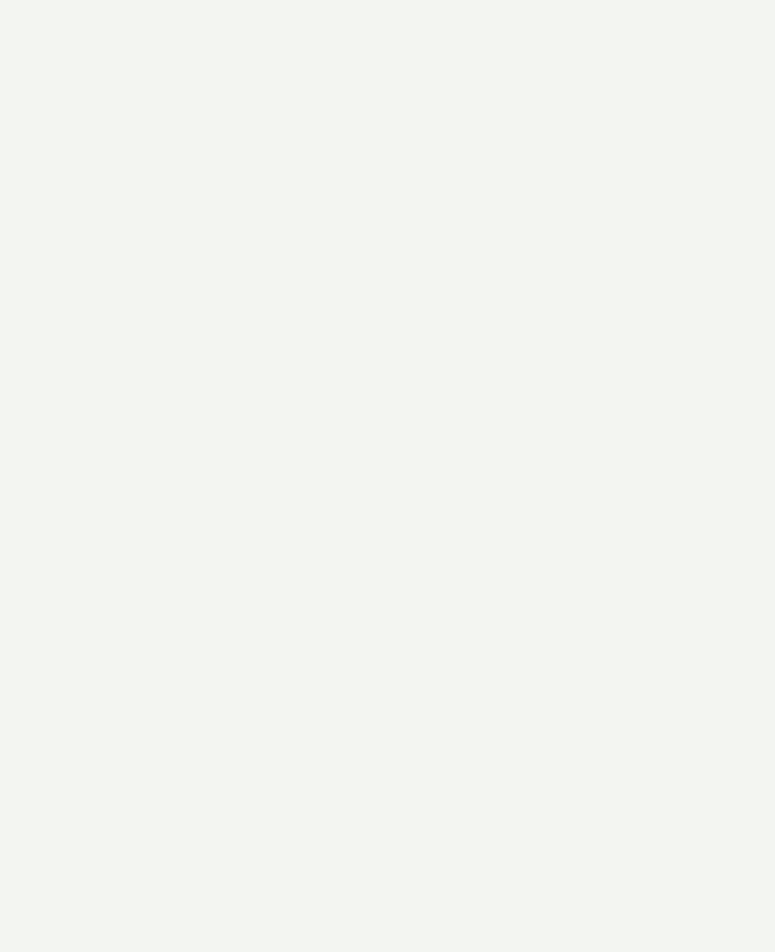
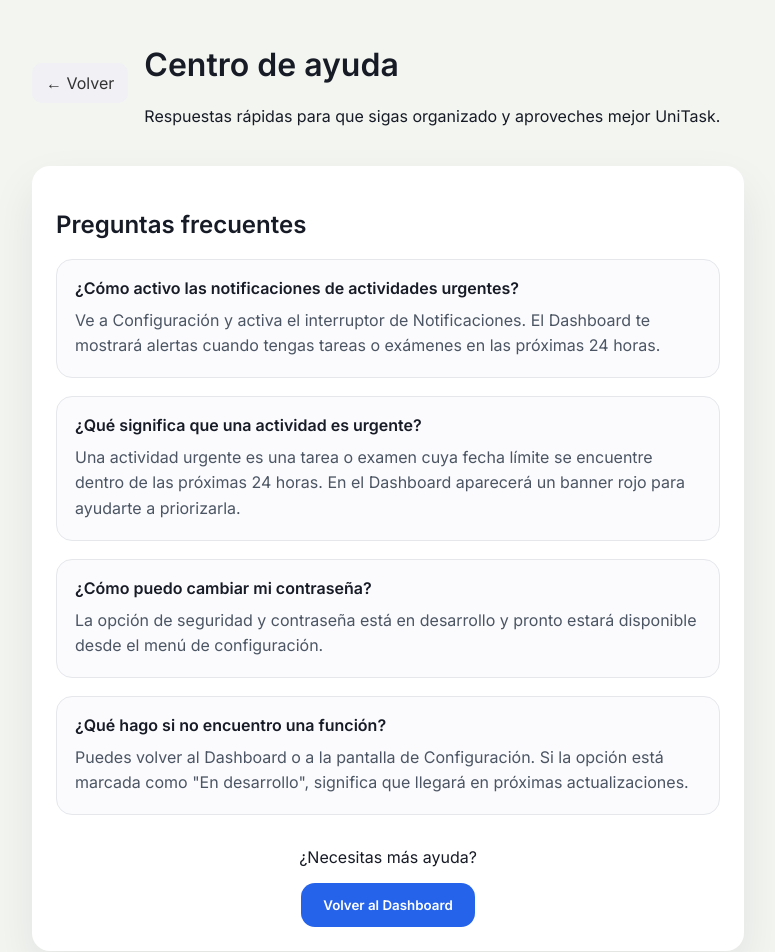
Before and after one commit to Amiddala/unitask-app, a React (Vite) app: page /ayuda in a window 1280 px wide. Before the commit this address had no page. Shown: the top 952 px of the page, without its empty margins (252-1027 px from the left). Before the commit the page ends 800 px from the top, so only its background shows below. Built offline with nearby package versions, Linux system fonts and the light colour scheme.

Commit message:
Added not found screen

```diff
--- a/src/App.jsx
+++ b/src/App.jsx
@@ -10,6 +10,8 @@ import EditAccountScreen from './pages/EditAccountScreen/EditAccountScreen';
 import TaskDetailScreen from './pages/TaskDetailScreen/TaskDetailScreen';
 import ExamsScreen from './pages/ExamsScreen/ExamsScreen';
 import GroupsScreen from './pages/GroupsScreen/GroupsScreen';
+import HelpScreen from './pages/HelpScreen/HelpScreen';
+import NotImplementedScreen from './pages/NotImplementedScreen/NotImplementedScreen';
 import ProtectedRoute from './components/ProtectedRoute/ProtectedRoute';
 import './App.css';
 
@@ -87,7 +89,15 @@ function App() {
           </ProtectedRoute>
         }
       />
-
+      <Route path="/ayuda" element={<HelpScreen />} />
+      <Route
+        path="/en-desarrollo"
+        element={
+          <ProtectedRoute>
+            <NotImplementedScreen />
+          </ProtectedRoute>
+        }
+      />
     </Routes>
   );
 }
--- a/src/components/shared/ForgotPasswordLink.jsx
+++ b/src/components/shared/ForgotPasswordLink.jsx
@@ -1,11 +1,12 @@
+import { useNavigate } from 'react-router-dom';
 import './ForgotPasswordLink.css';
 
 function ForgotPasswordLink() {
+  const navigate = useNavigate();
+
   const handleClick = (e) => {
     e.preventDefault();
-    // Mock: sin flujo de recuperación real todavía
-    console.log('Recuperación de contraseña: flujo no implementado (mock)');
-    alert('La recuperación de contraseña estará disponible próximamente.');
+    navigate('/ayuda');
   };
 
   return (
--- a/src/pages/ExamsScreen/ExamsScreen.jsx
+++ b/src/pages/ExamsScreen/ExamsScreen.jsx
@@ -138,7 +138,7 @@ export default function ExamsScreen() {
         )}
 
         {/* Botón Acción Flotante */}
-        <FloatingActionButton onClick={() => alert('Crear Examen próximamente')} />
+        <FloatingActionButton onClick={() => navigate('/en-desarrollo')} />
 
         <BottomNavBar activeTab='examenes'/>
         </div>
--- a/src/pages/GroupsScreen/GroupsScreen.jsx
+++ b/src/pages/GroupsScreen/GroupsScreen.jsx
@@ -145,7 +145,7 @@ export default function GroupsScreen() {
             </div>
         )}
 
-        <FloatingActionButton onClick={() => alert('Crear Nuevo Grupo próximamente')} />
+        <FloatingActionButton onClick={() => navigate('/en-desarrollo')} />
         <BottomNavBar activeTab="grupos" />
         </div>
     );
--- /dev/null
+++ b/src/pages/HelpScreen/HelpScreen.css
@@ -0,0 +1,68 @@
+.help-screen-page {
+  padding: 24px;
+  max-width: 760px;
+  margin: 0 auto;
+}
+
+.help-screen-header {
+  display: flex;
+  align-items: center;
+  gap: 16px;
+  margin-bottom: 24px;
+}
+
+.help-screen__back-button {
+  border: none;
+  background: #f0f0f5;
+  color: #333;
+  font-size: 16px;
+  padding: 10px 14px;
+  border-radius: 10px;
+  cursor: pointer;
+}
+
+.help-screen__content {
+  background: #fff;
+  border-radius: 18px;
+  padding: 24px;
+  box-shadow: 0 20px 45px rgba(14, 24, 40, 0.08);
+}
+
+.help-screen__faq-list {
+  display: grid;
+  gap: 18px;
+  margin-top: 18px;
+}
+
+.help-screen__faq-item {
+  background: #fbfbfd;
+  border-radius: 16px;
+  padding: 18px;
+  border: 1px solid #e5e7eb;
+}
+
+.help-screen__faq-item h3 {
+  margin: 0 0 10px;
+  font-size: 16px;
+}
+
+.help-screen__faq-item p {
+  margin: 0;
+  color: #4b5563;
+  line-height: 1.6;
+}
+
+.help-screen__footer {
+  margin-top: 32px;
+  text-align: center;
+}
+
+.help-screen__cta {
+  border: none;
+  background: #2563eb;
+  color: #fff;
+  padding: 14px 22px;
+  border-radius: 14px;
+  cursor: pointer;
+  font-weight: 600;
+}
--- /dev/null
+++ b/src/pages/HelpScreen/HelpScreen.jsx
@@ -0,0 +1,64 @@
+import { useNavigate } from 'react-router-dom';
+import './HelpScreen.css';
+
+function HelpScreen() {
+  const navigate = useNavigate();
+
+  const faqs = [
+    {
+      question: '¿Cómo activo las notificaciones de actividades urgentes?',
+      answer:
+        'Ve a Configuración y activa el interruptor de Notificaciones. El Dashboard te mostrará alertas cuando tengas tareas o exámenes en las próximas 24 horas.',
+    },
+    {
+      question: '¿Qué significa que una actividad es urgente?',
+      answer:
+        'Una actividad urgente es una tarea o examen cuya fecha límite se encuentre dentro de las próximas 24 horas. En el Dashboard aparecerá un banner rojo para ayudarte a priorizarla.',
+    },
+    {
+      question: '¿Cómo puedo cambiar mi contraseña?',
+      answer:
+        'La opción de seguridad y contraseña está en desarrollo y pronto estará disponible desde el menú de configuración.',
+    },
+    {
+      question: '¿Qué hago si no encuentro una función?',
+      answer:
+        'Puedes volver al Dashboard o a la pantalla de Configuración. Si la opción está marcada como "En desarrollo", significa que llegará en próximas actualizaciones.',
+    },
+  ];
+
+  return (
+    <main className="help-screen-page">
+      <header className="help-screen-header">
+        <button type="button" className="help-screen__back-button" onClick={() => navigate(-1)}>
+          ← Volver
+        </button>
+        <div>
+          <h1>Centro de ayuda</h1>
+          <p>Respuestas rápidas para que sigas organizado y aproveches mejor UniTask.</p>
+        </div>
+      </header>
+
+      <section className="help-screen__content">
+        <h2>Preguntas frecuentes</h2>
+        <div className="help-screen__faq-list">
+          {faqs.map((item) => (
+            <article key={item.question} className="help-screen__faq-item">
+              <h3>{item.question}</h3>
+              <p>{item.answer}</p>
+            </article>
+          ))}
+        </div>
+
+        <div className="help-screen__footer">
+          <p>¿Necesitas más ayuda?</p>
+          <button type="button" className="help-screen__cta" onClick={() => navigate('/dashboard')}>
+            Volver al Dashboard
+          </button>
+        </div>
+      </section>
+    </main>
+  );
+}
+
+export default HelpScreen;
--- /dev/null
+++ b/src/pages/NotImplementedScreen/NotImplementedScreen.css
@@ -0,0 +1,50 @@
+.not-implemented-page {
+  display: flex;
+  justify-content: center;
+  align-items: center;
+  min-height: 100vh;
+  padding: 24px;
+  background: #f7f8fb;
+}
+
+.not-implemented-card {
+  max-width: 520px;
+  width: 100%;
+  background: #fff;
+  border-radius: 24px;
+  padding: 32px;
+  box-shadow: 0 24px 60px rgba(14, 24, 40, 0.08);
+  text-align: center;
+}
+
+.not-implemented-card h1 {
+  margin: 0 0 16px;
+  font-size: 28px;
+}
+
+.not-implemented-card p {
+  margin: 0 0 28px;
+  color: #4b5563;
+  line-height: 1.7;
+}
+
+.not-implemented__actions {
+  display: flex;
+  flex-direction: column;
+  gap: 12px;
+}
+
+.not-implemented__actions button {
+  border: none;
+  background: #1f2937;
+  color: white;
+  padding: 14px 18px;
+  border-radius: 14px;
+  cursor: pointer;
+  font-size: 15px;
+}
+
+.not-implemented__actions button:last-child {
+  background: #e5e7eb;
+  color: #111827;
+}
--- /dev/null
+++ b/src/pages/NotImplementedScreen/NotImplementedScreen.jsx
@@ -0,0 +1,29 @@
+import { useNavigate } from 'react-router-dom';
+import './NotImplementedScreen.css';
+
+function NotImplementedScreen() {
+  const navigate = useNavigate();
+
+  return (
+    <main className="not-implemented-page">
+      <section className="not-implemented-card">
+        <h1>Función en desarrollo</h1>
+        <p>
+          Esta sección aún no está disponible, pero estamos trabajando para que llegue muy pronto.
+          Mientras tanto, sigue en el Dashboard para ver tus tareas y exámenes próximos.
+        </p>
+
+        <div className="not-implemented__actions">
+          <button type="button" onClick={() => navigate('/dashboard')}>
+            Volver al Dashboard
+          </button>
+          <button type="button" onClick={() => navigate('/perfil/configuracion')}>
+            Ver Configuración
+          </button>
+        </div>
+      </section>
+    </main>
+  );
+}
+
+export default NotImplementedScreen;
--- a/src/pages/SettingsScreen/SettingsScreen.jsx
+++ b/src/pages/SettingsScreen/SettingsScreen.jsx
@@ -71,7 +71,11 @@ function SettingsScreen() {
             <span>Editar cuenta</span>
             <span className="settings-screen__menu-arrow">›</span>
           </button>
-          <button type="button" className="settings-screen__menu-row">
+          <button
+            type="button"
+            className="settings-screen__menu-row"
+            onClick={() => navigate('/en-desarrollo')}
+          >
             <span>Seguridad y contraseña</span>
             <span className="settings-screen__menu-arrow">›</span>
           </button>
@@ -95,11 +99,19 @@ function SettingsScreen() {
 
         <div className="settings-screen__section settings-screen__menu-section">
           <h2>Soporte</h2>
-          <button type="button" className="settings-screen__menu-row">
+          <button
+            type="button"
+            className="settings-screen__menu-row"
+            onClick={() => navigate('/ayuda')}
+          >
             <span>Centro de ayuda</span>
             <span className="settings-screen__menu-arrow">›</span>
           </button>
-          <button type="button" className="settings-screen__menu-row">
+          <button
+            type="button"
+            className="settings-screen__menu-row"
+            onClick={() => navigate('/en-desarrollo')}
+          >
             <span>Términos y privacidad</span>
             <span className="settings-screen__menu-arrow">›</span>
           </button>
--- a/src/pages/TaskDetailScreen/TaskDetailScreen.jsx
+++ b/src/pages/TaskDetailScreen/TaskDetailScreen.jsx
@@ -95,7 +95,7 @@ export default function TaskDetailScreen() {
             ←
             </button>
             <h2 className="detail-nav-title">Detalle de Tarea</h2>
-            <button className="edit-button" onClick={() => alert('Modo edición en desarrollo')}>
+            <button className="edit-button" onClick={() => navigate('/en-desarrollo')}>
             📝
             </button>
         </div>
```
